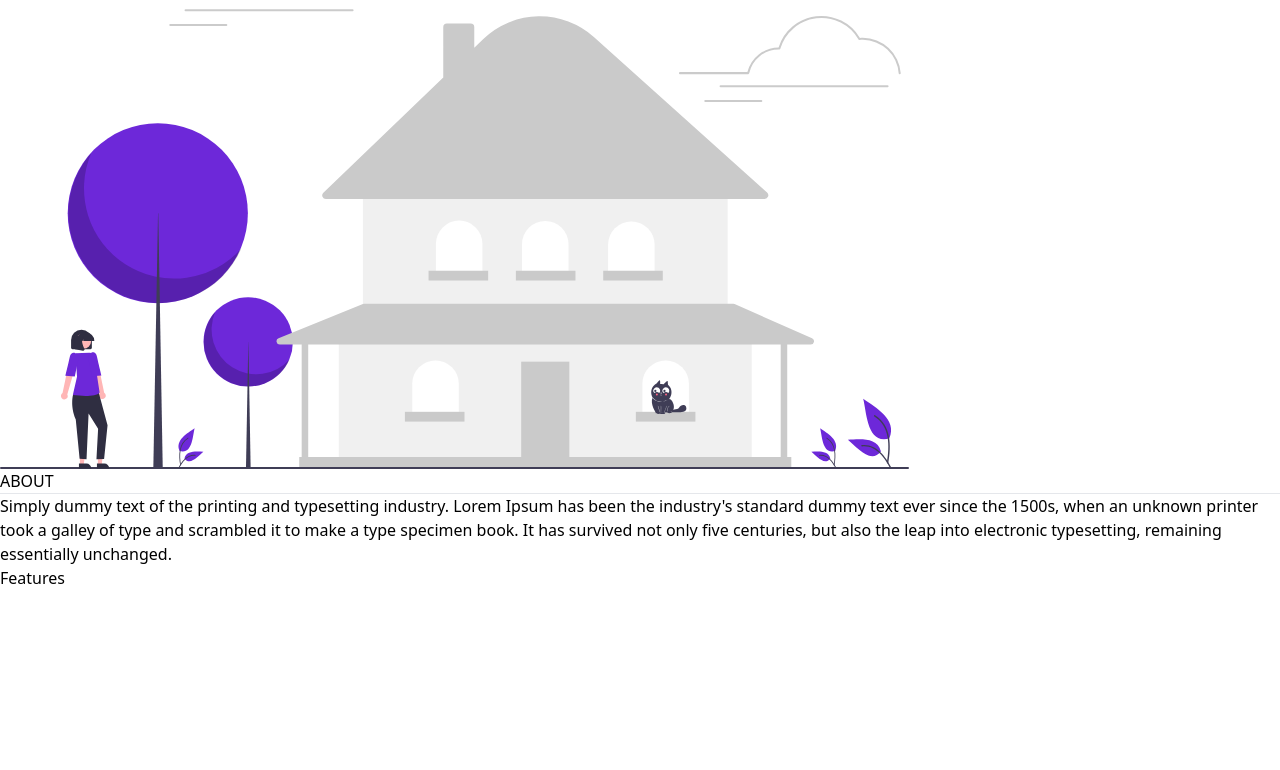
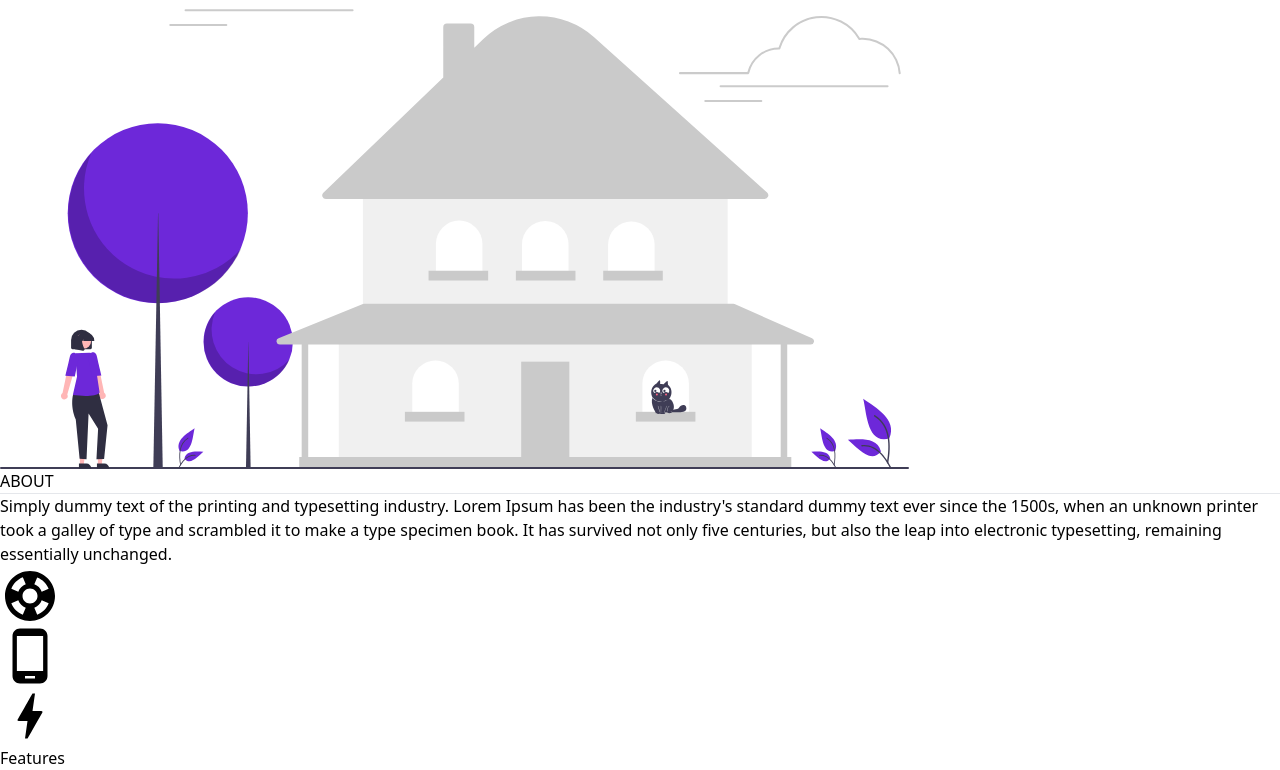
Before and after one commit to HomiesTech/Website, a React (Vite) app: page / in a window 1280 px wide. Shown: the part 996-1766 px from the top of the page. Before the commit the page ends 1586 px from the top, so only its background shows below. Built offline with nearby package versions, Linux system fonts and the light colour scheme.

Commit message:
about facilities

```diff
--- a/src/pages/About.jsx
+++ b/src/pages/About.jsx
@@ -1,8 +1,15 @@
+import React from "react";
+import PhoneAndroidIcon from "@mui/icons-material/PhoneAndroid";
+import SupportIcon from "@mui/icons-material/Support";
+import BoltIcon from "@mui/icons-material/Bolt";
+
 const About = () => {
   return (
     <section>
       <div className="mx-auto align-middle justify-center pt-12 md:pt-16 px-4 md:px-0">
-        <h1 className="text-3xl text-black text-center font-bold">ABOUT</h1>
+        <h1 className="text-3xl text-black text-center font-bold uppercase">
+          ABOUT
+        </h1>
         <hr className="border-purple-700 border-2 w-32 mx-auto mt-2 mb-6"></hr>
         <div className="text-center mx-auto max-w-2xl text-gray-500">
           <p>
@@ -15,6 +22,17 @@ const About = () => {
           </p>
         </div>
       </div>
+      <div className="flex w-full md:w-[50rem] mx-auto align-middle pt-12 md:pt-16 px-4 md:px-0 justify-between">
+        <div className="flex items-center justify-center rounded-full bg-gradient-to-r from-purple-100 to-purple-700 h-[10rem] w-[10rem]">
+          <SupportIcon style={{ fontSize: 60 }} />
+        </div>
+        <div className="flex items-center justify-center rounded-full bg-gradient-to-r from-purple-100 to-purple-700 h-[10rem] w-[10rem]">
+          <PhoneAndroidIcon style={{ fontSize: 60 }} />
+        </div>
+        <div className="flex items-center justify-center rounded-full bg-gradient-to-r from-purple-100 to-purple-700 h-[10rem] w-[10rem]">
+          <BoltIcon style={{ fontSize: 60 }} />
+        </div>
+      </div>
     </section>
   );
 };
```
